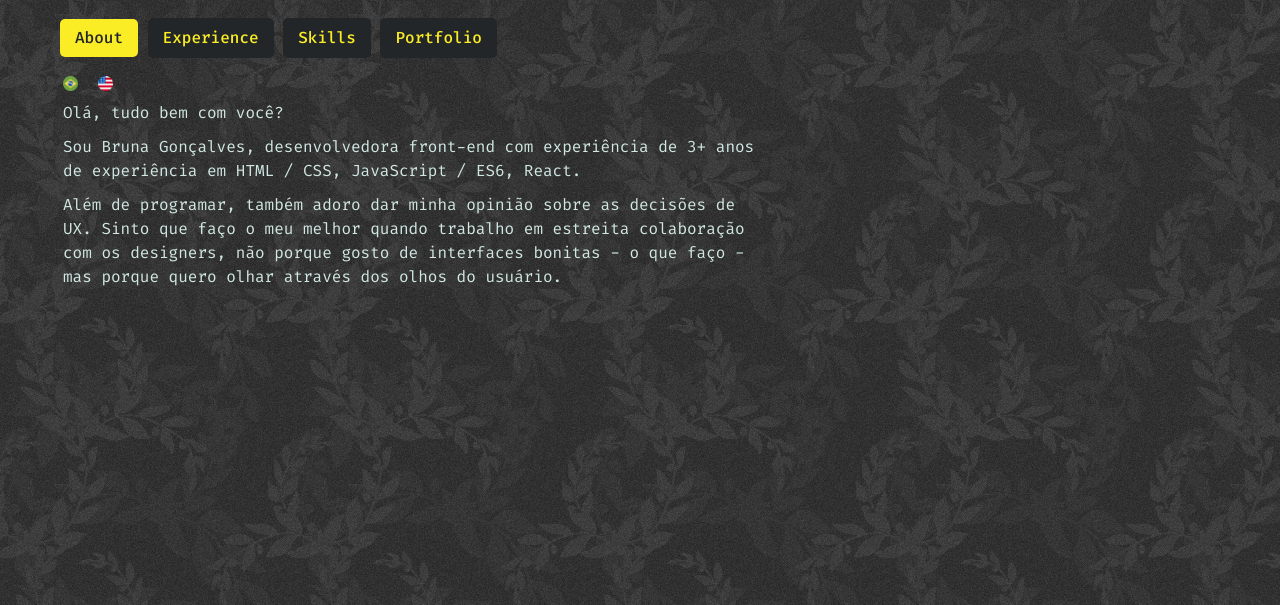
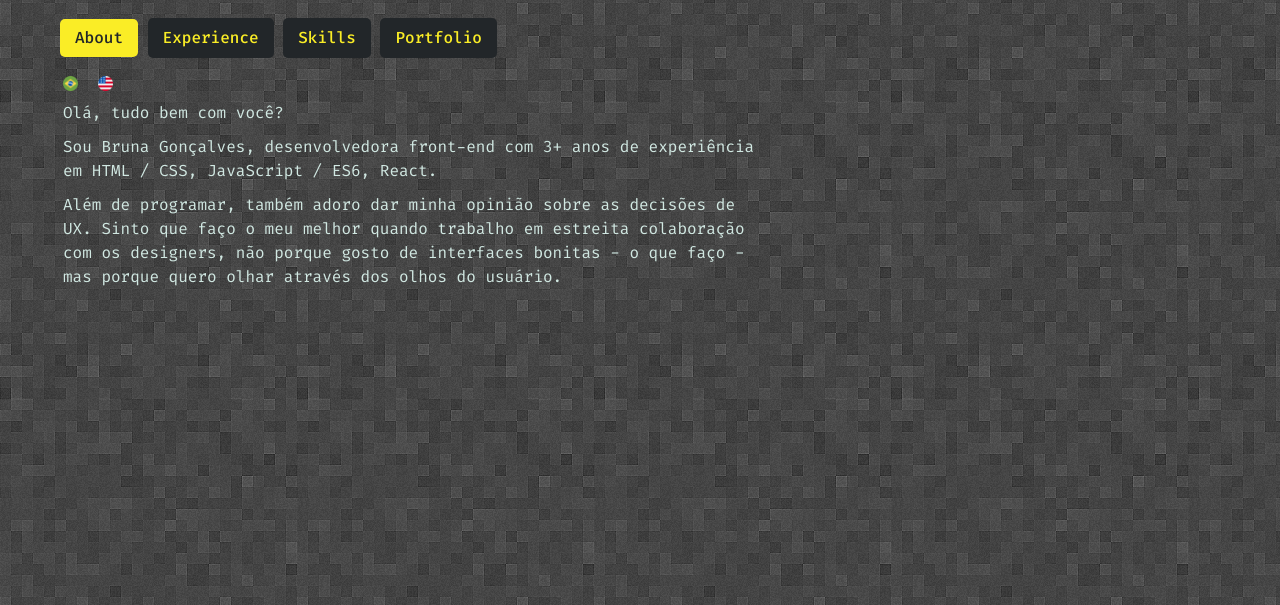
Before and after one commit to wwwbrunagon/wwwbrunagon.github.io, a plain HTML site: page index.html in a window 1280 px wide. Shown: the part 195-800 px from the top of the page. Drawn offline with nearby package versions, Linux system fonts and the light colour scheme; a script that the page names is missing.

Commit message:
fix PageSpeed Insights and about txt

```diff
--- a/css/style.scss
+++ b/css/style.scss
@@ -54,7 +54,7 @@ body{
     margin: 0;
     padding: 0;
     font-family: 'Fira Code', monospace;
-    background-image: url('../img/bg/xv.png');
+    background-image: url('../img/bg/bright-squares.png');
     height: 100%;
     overflow-wrap: break-word;
     word-wrap: break-word;
--- a/index.html
+++ b/index.html
@@ -79,7 +79,7 @@
             <div id="portuguese-about">
                 <p> Olá, tudo bem com você? </p>
                 <p>
-                    Sou Bruna Gonçalves, desenvolvedora front-end com experiência de 3+ anos de experiência em HTML / CSS, JavaScript / ES6, React.
+                    Sou Bruna Gonçalves, desenvolvedora front-end com 3+ anos de experiência em HTML / CSS, JavaScript / ES6, React.
                 </p>
                 <p>
                     Além de programar, também adoro dar minha opinião sobre as decisões de UX. Sinto que faço o meu melhor quando trabalho em estreita colaboração com os designers, não porque gosto de interfaces bonitas - o que faço - mas porque quero olhar através dos olhos do usuário.
```
Also changed, not shown: css/style.css, img/bg/1.png (deleted), img/bg/2.png (deleted), 1 other file.
